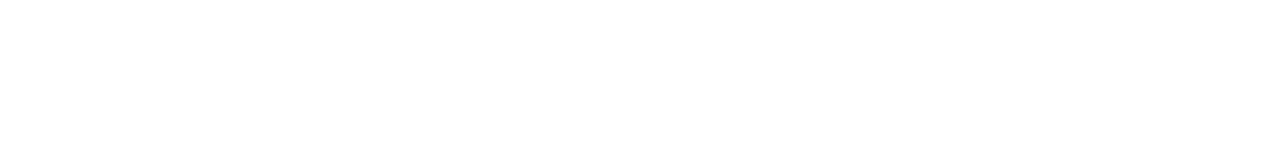
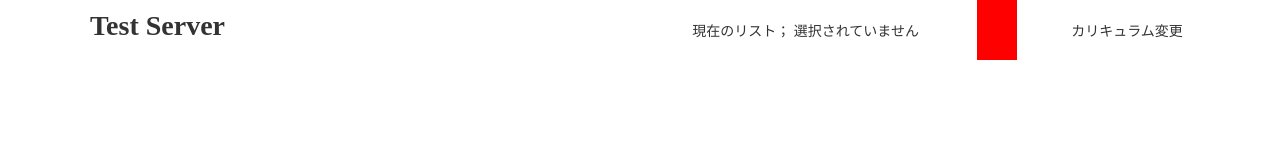
Before and after one commit to tatsumi04/JS, a plain HTML site: page index.html in a window 1280 px wide. Drawn offline with Linux system fonts and the light colour scheme.

Commit message:
コンソールでイベントの確認

```diff
--- a/index.html
+++ b/index.html
@@ -1,13 +1,30 @@
-<!doctype html>
-<html lang="ja">
+<!DOCTYPE html>
+<html>
  <head>
   <link rel="stylesheet" href="style.css">
-        <script src="script.js"></script>
    <meta charset="UTF-8">
    <title>JavaScriptの練習サイト</title>
  </head>
  <body>
-
-    </body>
-
-</html>
+   <header>
+     <div class="heading">
+       <h1 class="title">Test Server</h1>
+     </div>
+     <div class="navbar">
+       <ul class="nav-lists">
+         <li class="list-status">
+           現在のリスト；
+           <span id="current-list">選択されていません</span>
+         </li>
+         <li class="background-red" id="lists">
+         </li>
+         <li>カリキュラム変更</li>
+       </ul>
+       <ul class="show-lists hidden" id="pull-down">
+         <li class="pull-down-list">リスト1</li>
+         <li class="pull-down-list">リスト2</li>
+         <li class="pull-down-list">リスト3</li>
+         <li class="pull-down-list">リスト4</li>
+       </ul>
+     </div>
+   </header>
--- a/script.js
+++ b/script.js
@@ -0,0 +1,2 @@
+let lists = document.getElementsByClassName("pull-down-list")
+console.log(lists)
--- a/style.css
+++ b/style.css
@@ -0,0 +1,66 @@
+body {
+    font-size: 14px;
+    color: #333;
+    margin: 0 auto;
+   }
+
+   h1,h2,h3,h4,h5,h6,p {
+    padding: 10px 0;
+    margin: 0;
+   }
+   ul,li {
+    padding: 0;
+    margin: 0;
+   }
+   header {
+    height: 60px;
+    display: flex;
+    padding: 0 60px;
+   }
+   li{
+    list-style: none;
+    padding: 20px;
+   }
+   .heading {
+    width: 50%;
+    margin-left: 30px;
+   }
+   .navbar {
+    width: 50%;
+   }
+   .nav-lists {
+    margin: 0;
+    padding: 0;
+    display: flex;
+    justify-content: space-around;
+   }
+
+   .red{
+    background-color: red;
+   }
+   .show-lists{
+    width: 200px;
+    position: absolute;
+    right: 370px;
+    top: 70px;
+    background-color: #ffffff;
+   }
+   .background-red{
+    background-color: red ;
+    color: white;
+   }
+   .pull-down-list{
+    padding: 15px 35px 15px 15px;
+    border: 1px solid #eee;
+   }
+   .contents{
+    height: 100vh;
+    background-color: #f0f0f0;
+   }
+   .list-status{
+    width: 230px;
+   }
+
+   .hidden{
+    display:none
+   }
```
Lines whose indentation alone changed are shown as unchanged.
